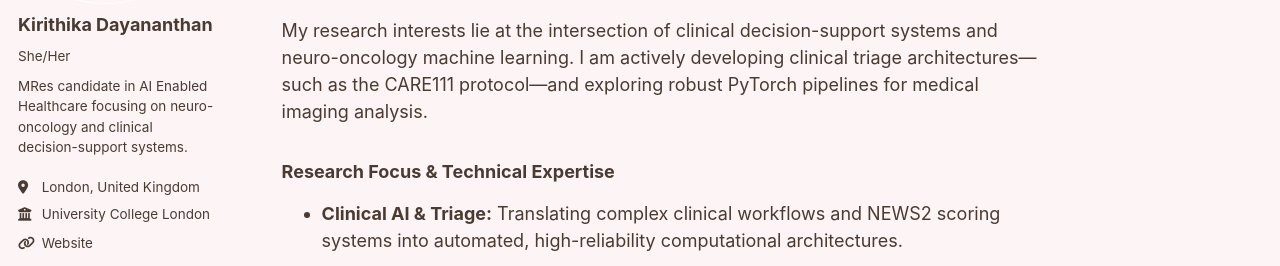
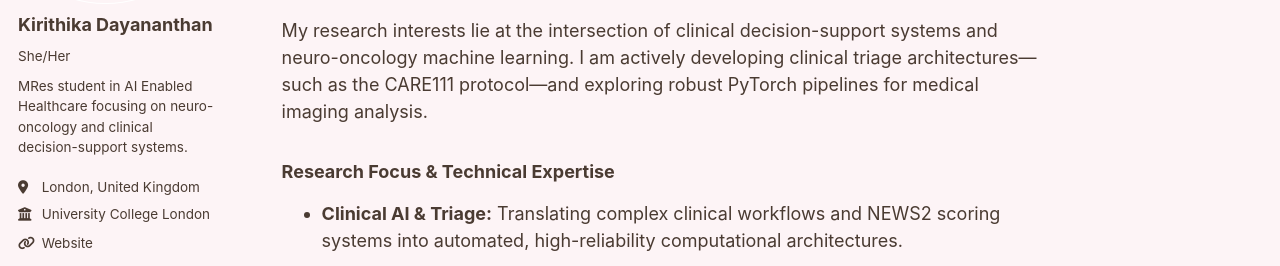
Before and after one commit to kirithikax/kirithikax.github.io, a Jekyll site: the page built from _pages/about.md, in a window 1280 px wide. Shown: the part 231-497 px from the top of the page. Built offline with Jekyll 4.4.1, drawn with Linux system fonts in a browser that asks for light colours; a style sheet for code colours, icons or effects is not loaded.

Commit message:
Update bio description for clarity

```diff
--- a/_config.yml
+++ b/_config.yml
@@ -25,7 +25,7 @@ author:
   avatar           : "profile.png"
   name             : "Kirithika Dayananthan"
   pronouns         : "She/Her"
-  bio              : "MRes candidate in AI Enabled Healthcare focusing on neuro-oncology and clinical decision-support systems."
+  bio              : "MRes student in AI Enabled Healthcare focusing on neuro-oncology and clinical decision-support systems."
   location         : "London, United Kingdom"
   employer         : "University College London"
   uri              : "https://kirithika.com"
```
